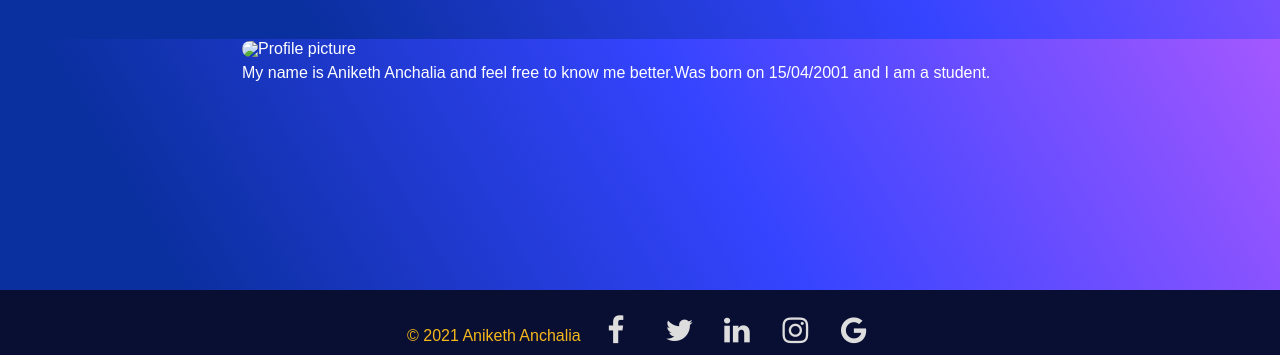
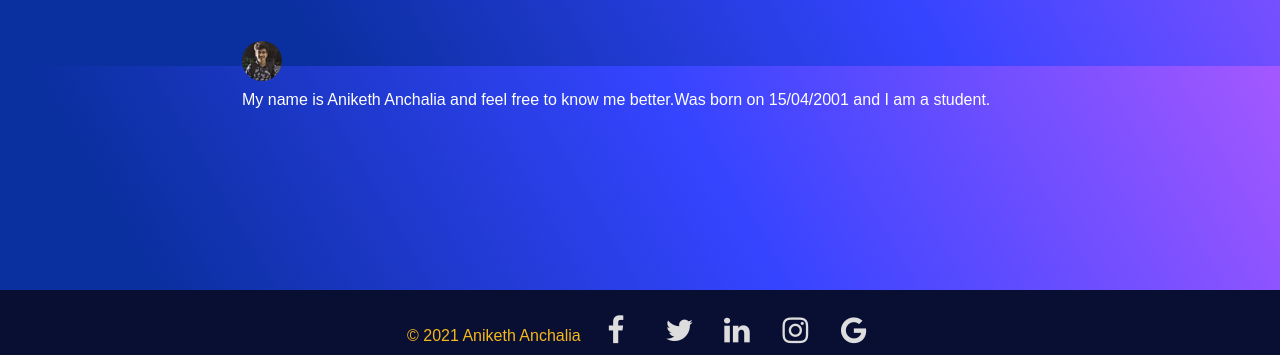
Before and after one commit to aniketh15/Adv_CSS, a plain HTML site: page index.html in a window 1280 px wide. Shown: the part 445-800 px from the top of the page. Drawn offline with Linux system fonts and the light colour scheme; a web font is replaced by a local one.

Commit message:
Update index.html

```diff
--- a/index.html
+++ b/index.html
@@ -40,7 +40,7 @@
 		</nav>
     </header>
 		<main role="main">
-            <img src="img/pic.jpg" alt="Profile picture">
+            <img src="pic.jpg" alt="Profile picture">
 			<p>My name is Aniketh Anchalia and feel free to know me better.Was born on 15/04/2001 and I am a student.</p>
 		</main>
     </div>
```
